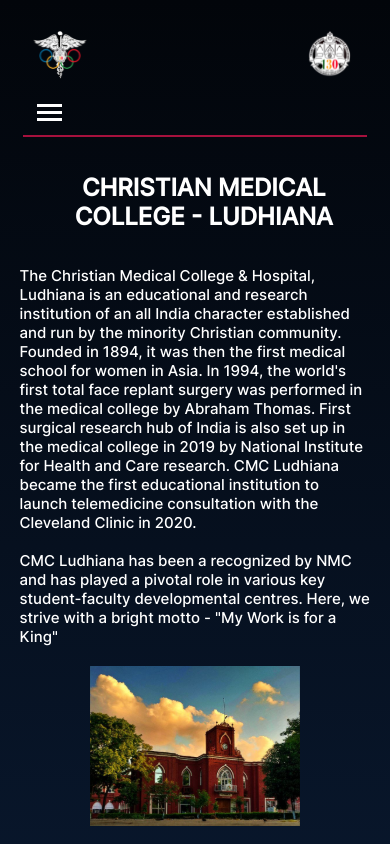
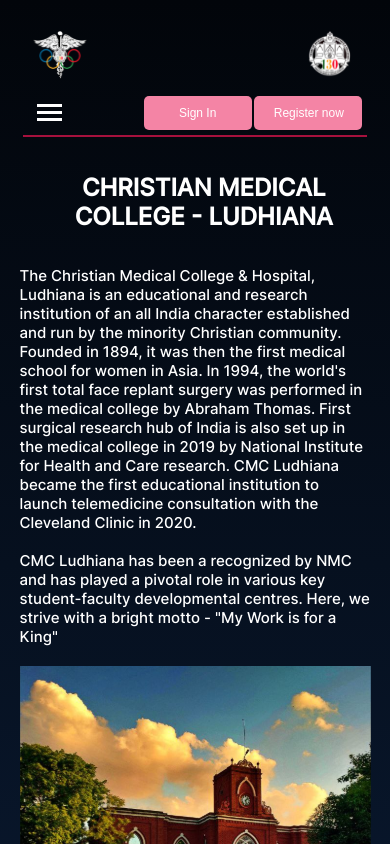
Before and after one commit to shubhbansal9/jwc-website, a React (Create React App) app: page /about in a window 390 px wide. Shown: the top 844 px of the page. Built offline with nearby package versions, Linux system fonts and the light colour scheme.

Commit message:
minor ui changes

```diff
--- a/src/components/Navbar.css
+++ b/src/components/Navbar.css
@@ -44,6 +44,7 @@ button {
 
 button.sign-in {
   align-items: right;
+  white-space: nowrap;
 }
 
 .search-bar {
@@ -122,6 +123,10 @@ button:hover {
 .nav-list li {
   margin-right: 20px;
 }
+.signin{
+  display: grid;
+  grid-template-columns: 1fr 1fr;
+}
 
 /* Media Query for small screens */
 @media screen and (max-width: 1000px) {
@@ -129,8 +134,9 @@ button:hover {
     display: block;
   }
   .navbar{
-    justify-content: flex-start;
+    justify-content: space-between;
     margin-left: 7%;
+    margin-right: 7%;
   }
   .nav-list {
     display: none;
@@ -162,7 +168,15 @@ button:hover {
     color: #fff;
   }
   button.sign-in {
-    display: none;
+
   }
+  .signin{
+    display: grid;
+    grid-template-columns: 1fr 1fr;
 
+  }
+  button.sign-in {
+   white-space: nowrap;
+   font-size: 75%;
+  }
 }
--- a/src/components/Navbar.js
+++ b/src/components/Navbar.js
@@ -36,8 +36,10 @@ function Navbar() {
           <Link to="/contact-us" className="nav-button">Contact Us</Link>
         </li>
       </ul>
+      <div className='signin'>
       <button className='sign-in'>Sign In</button>
       <button className='sign-in'>Register now</button>
+      </div>
     </nav>
   );
 }
--- a/src/pages/About.css
+++ b/src/pages/About.css
@@ -70,7 +70,8 @@
 }
 
 .chief-patron-text {
-  margin-right: 20px; /* Add spacing between the text and image */
+  margin-right: 20px;
+
 }
 
 .patron-image {
@@ -102,6 +103,15 @@
     gap: 3%;
   }
   .chairpersons-text{
-    font-size: 2vw;
+    font-size: 1.5vw;
+    white-space: nowrap;
+  }
+  .chief-patron-text{
+    font-size: 2.3vw;
+    white-space: nowrap;
+  }
+  .CMC-pic{
+    height: 100%;
+    width: 100%;
   }
 }
--- a/src/pages/Accommodation.css
+++ b/src/pages/Accommodation.css
@@ -68,9 +68,21 @@
 .acc-text{
     margin-bottom: 5%;
 }
+.acc-image{
+  height: 50%;
+}
 
 @media screen and (max-width: 1000px) {
   .column-left{
     margin-left: 0;
+    width: 50%;
+  }
+  .container{
+    flex-direction: row;
+    margin: 0%;
+    gap: 0;
+  }
+  .name{
+    font-size: 60%;
   }
 }
--- a/src/pages/HomePage.css
+++ b/src/pages/HomePage.css
@@ -112,6 +112,6 @@ h2 {
     justify-content: center; /* Center the navigation links */
   }
   .register-now{
-    width: 1000%;
+    width: 1500%;
   }
 }
--- a/src/pages/InternationalDelegates.css
+++ b/src/pages/InternationalDelegates.css
@@ -109,6 +109,7 @@
     align-items: center;
     gap: 1%;
     justify-content: right;
+    width: 50%;
   }
   .details-left{
 
@@ -125,6 +126,7 @@
     .details-left,.details-right{
       flex-direction: column;
       margin: 0;
+      width: 50%;
     }
     .container{
       flex-direction: column;
```
